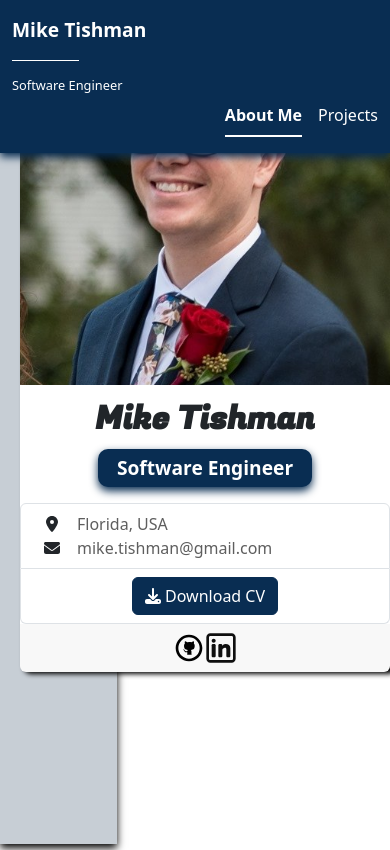
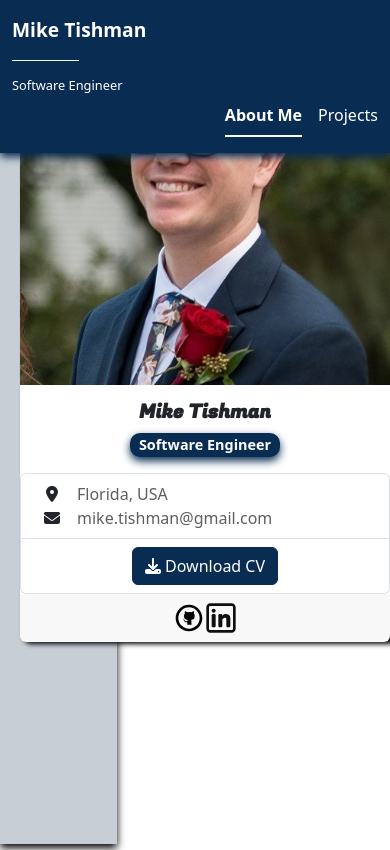
Before and after one commit to Tishinator/Tishinator.github.io, a React (Create React App) app in the folder user-page/: page / in a window 390 px wide. Shown: the top 850 px of the page. Built offline with nearby package versions, Linux system fonts and the light colour scheme.

Commit message:
updated user badge and title

```diff
--- a/user-page/src/components/AboutMe.js
+++ b/user-page/src/components/AboutMe.js
@@ -15,6 +15,7 @@ return(
             <div className="text-container">
                 <div className='greeting'>{aboutmeContent.greeting}</div>
                 <div className='intro'>{aboutmeContent.introduction}</div>
+                <hr></hr>
                 <div className='bio'>
                     <EmphasizeText text={aboutmeContent.bio} emphasize={["Python", "Java", "JavaScript", "Vue", "React", "Florida Institute of Technology"]}/>
                 </div>
--- a/user-page/src/components/css/UserCard.css
+++ b/user-page/src/components/css/UserCard.css
@@ -16,18 +16,43 @@ ul {
     height: auto;
 }
 
-.card-title{
+.card-title {
     font-family: 'Fugaz One', cursive;
     font-weight: bold;
-    font-size: 2rem;
+    font-size: 2rem; /* Default font size */
     padding-bottom: 5px;
 }
 
 .custom-badge {
-    font-size: 1.2em;      /* Increase font size */
-    padding: 0.5em 1em;    /* Increase padding - vertical | horizontal */
-    border-radius: 10px;   /* Optional: Increase border-radius for rounded corners */
+    font-size: 1.2em; /* Default font size */
+    padding: 0.5em 1em; /* Default padding */
+    border-radius: 10px;
 }
+
+/* Smaller screens (e.g., tablets and large phones) */
+@media (max-width: 768px) {
+    .card-title {
+        font-size: 1.5rem; /* Smaller font size on smaller screens */
+    }
+
+    .custom-badge {
+        font-size: 1em; /* Slightly smaller font size */
+        padding: 0.4em 0.8em; /* Slightly smaller padding */
+    }
+}
+
+/* Very small screens (e.g., small phones) */
+@media (max-width: 576px) {
+    .card-title {
+        font-size: 1.2rem; /* Even smaller font size for very small screens */
+    }
+
+    .custom-badge {
+        font-size: 0.9em; /* Further reduce font size */
+        padding: 0.3em 0.6em; /* Further reduce padding */
+    }
+}
+
 
 .btn-custom {
     background-color: #092d52; /* Custom background color */
```
